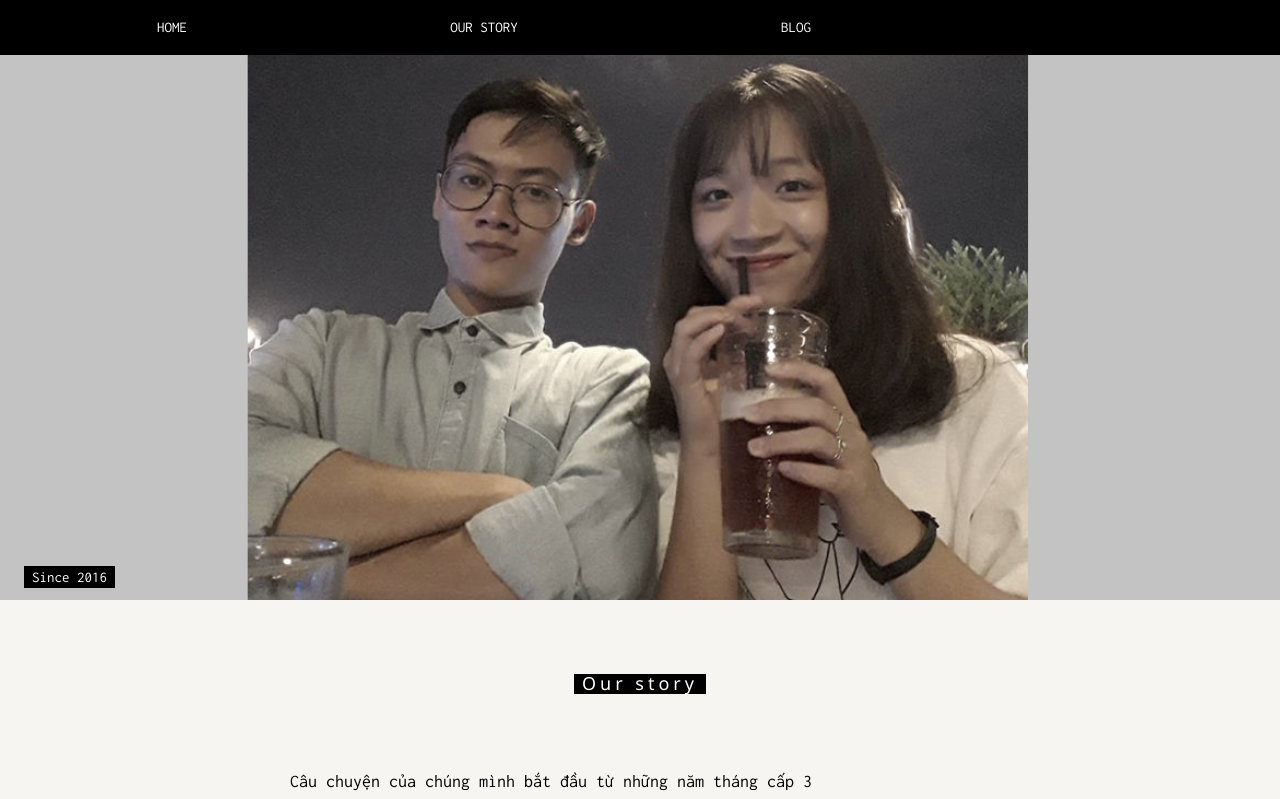
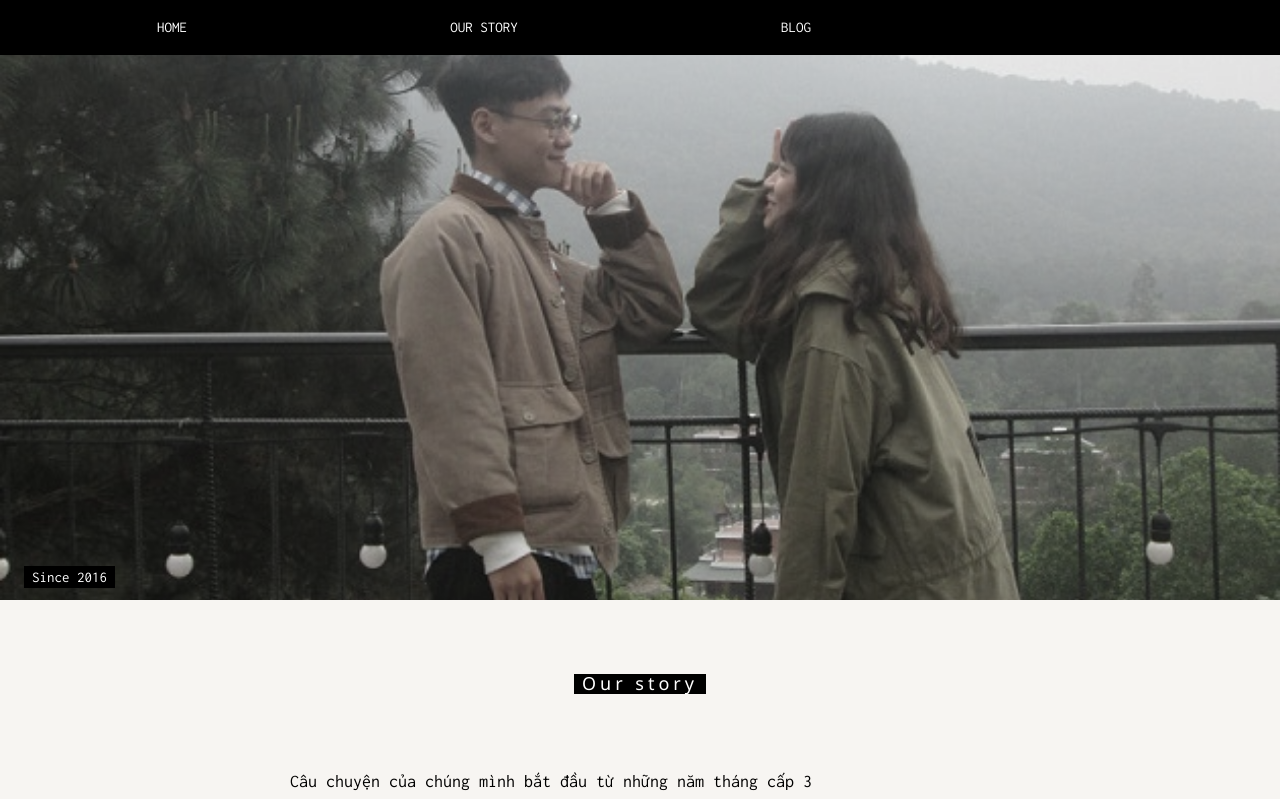
Before and after one commit to paty0504/menprj, a Python web app: template templates/index.html in a window 1280 px wide. Shown: the top 799 px of the page. Run offline with Jinja, Linux system fonts and the light colour scheme; the template is opened without the code that fills it, so the values that code supplies are empty; some libraries are stand-ins or nearby versions; some web fonts are replaced.

Commit message:
NewBackGround

```diff
--- a/templates/index.html
+++ b/templates/index.html
@@ -22,7 +22,7 @@ body, html {
 .bgimg {
     background-position: center;
     background-size: cover;
-    background-image: url("../static/image/thuimen1.png");
+    background-image: url("../static/image/IMG_2109.JPG");
     min-height: 75%;
 }
 .menu {
```
